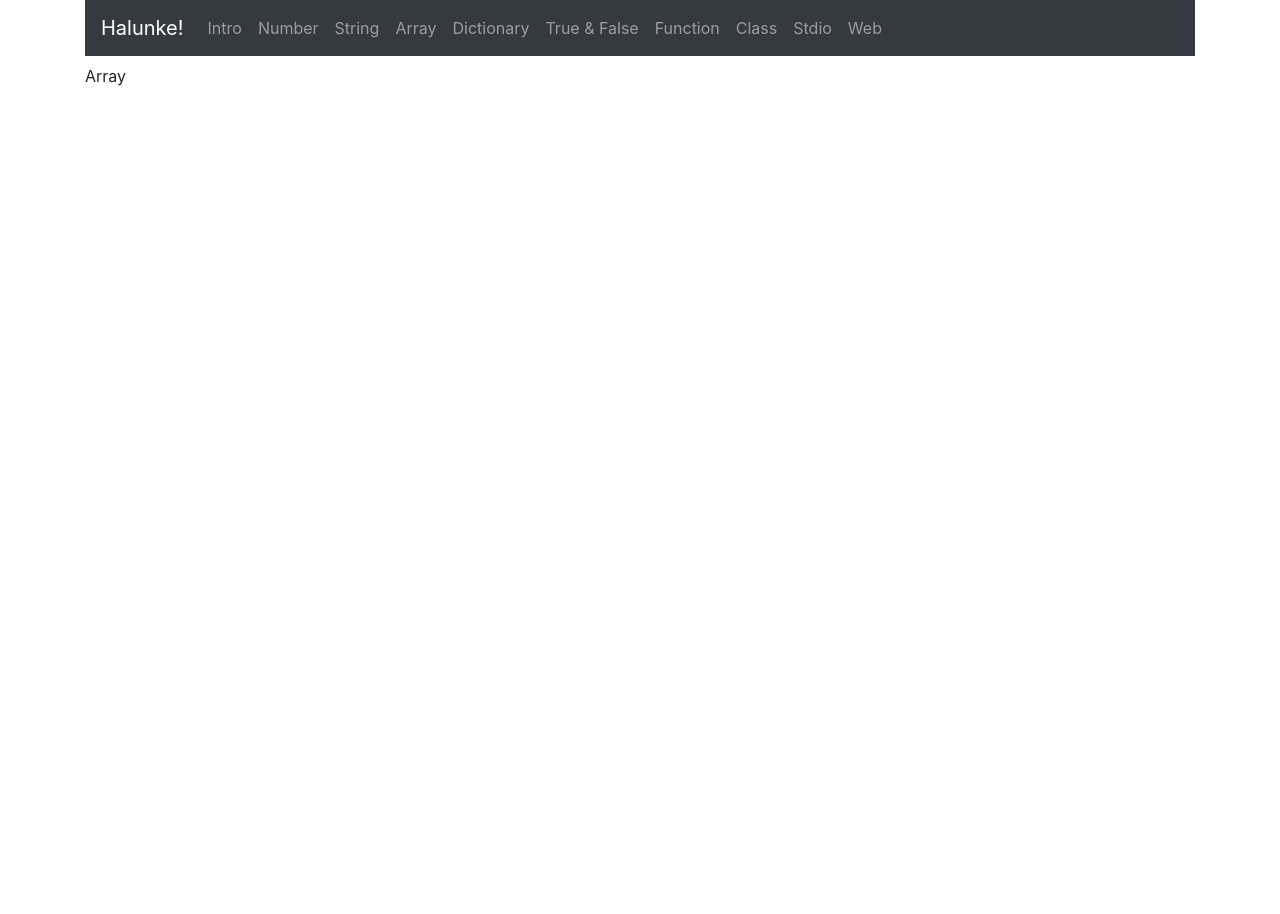
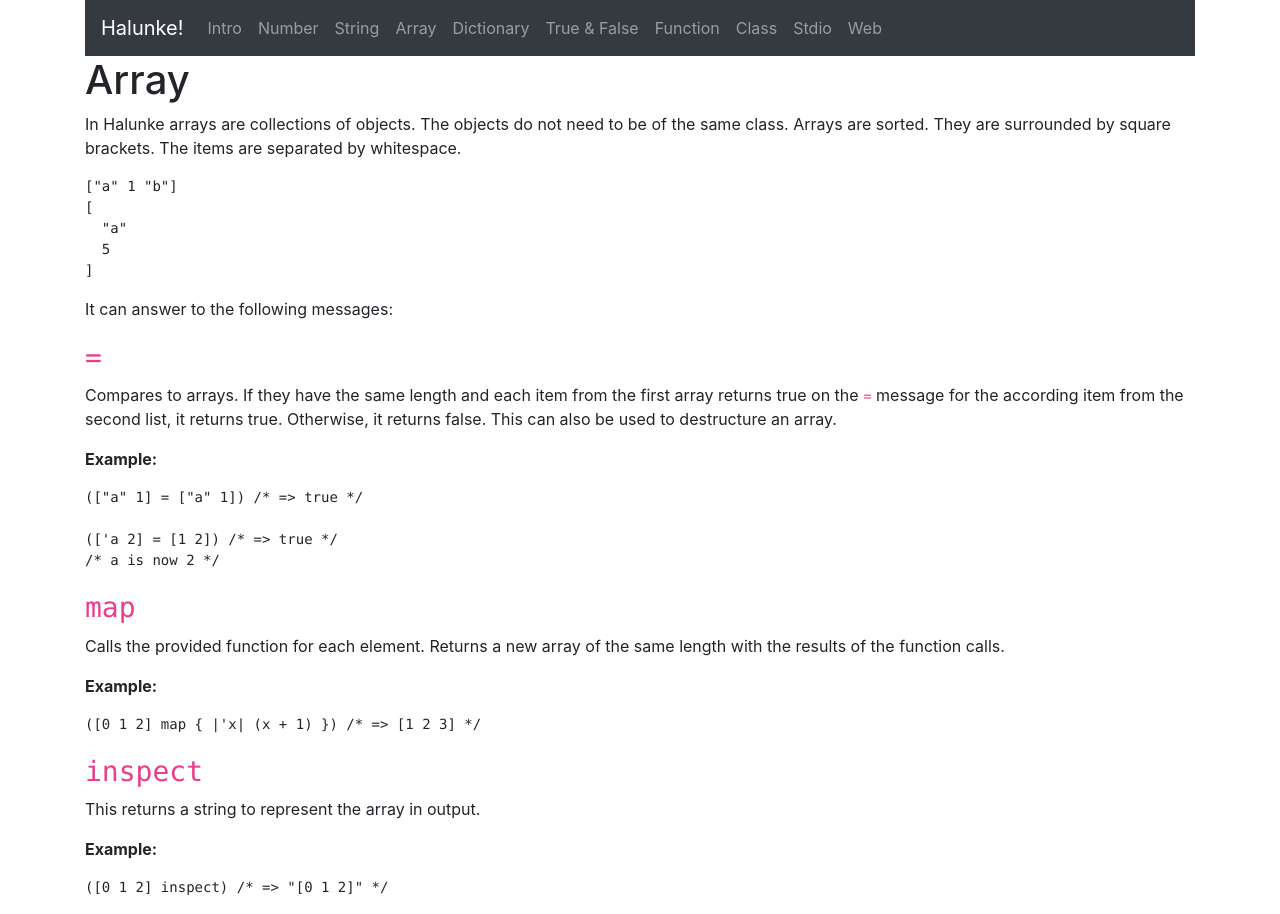
Before and after one commit to moonglum/halunke, a Jekyll site: the page built from docs/array.md, in a window 1280 px wide. Built offline with Jekyll 4.4.1, drawn with Linux system fonts in a browser that asks for light colours; nearby versions of some CDN libraries; our own code applies the rules of GitHub Pages for plain Markdown files.

Commit message:
Document Array

````diff
--- a/docs/array.md
+++ b/docs/array.md
@@ -1 +1,55 @@
-Array
+---
+title: Array
+---
+
+In Halunke arrays are collections of objects. The objects do not
+need to be of the same class. Arrays are sorted. They are
+surrounded by square brackets. The items are separated by
+whitespace.
+
+```
+["a" 1 "b"]
+[
+  "a"
+  5
+]
+```
+
+It can answer to the following messages:
+
+## `=`
+
+Compares to arrays. If they have the same length and each item from
+the first array returns true on the `=` message for the according
+item from the second list, it returns true. Otherwise, it returns
+false. This can also be used to destructure an array.
+
+**Example:**
+
+```
+(["a" 1] = ["a" 1]) /* => true */
+
+(['a 2] = [1 2]) /* => true */
+/* a is now 2 */
+```
+
+## `map`
+
+Calls the provided function for each element. Returns a new array of the same
+length with the results of the function calls.
+
+**Example:**
+
+```
+([0 1 2] map { |'x| (x + 1) }) /* => [1 2 3] */
+```
+
+## `inspect`
+
+This returns a string to represent the array in output.
+
+**Example:**
+
+```
+([0 1 2] inspect) /* => "[0 1 2]" */
+```
````
Also changed, not shown: lib/halunke/runtime/harray.rb (+4 -4 lines).
